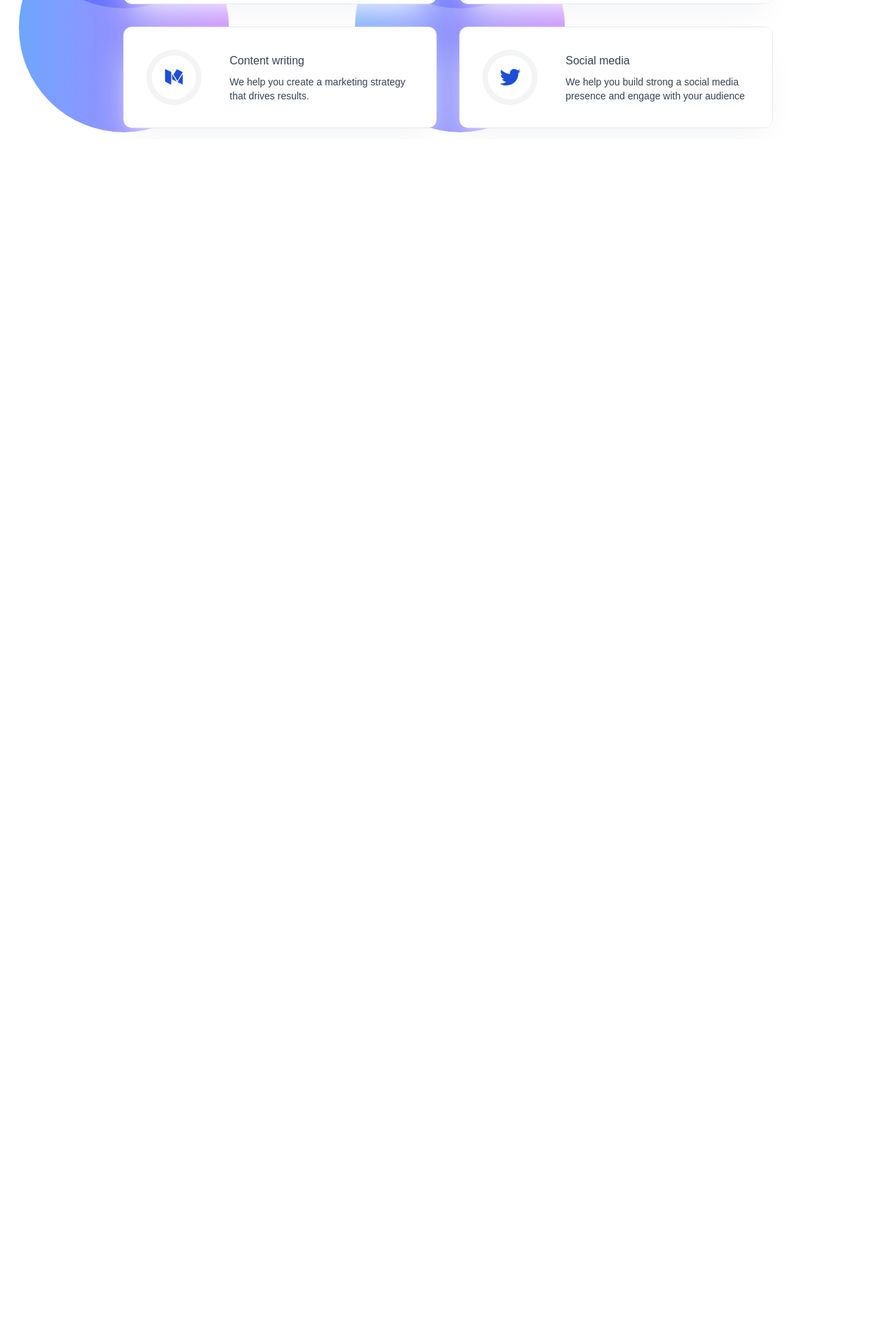
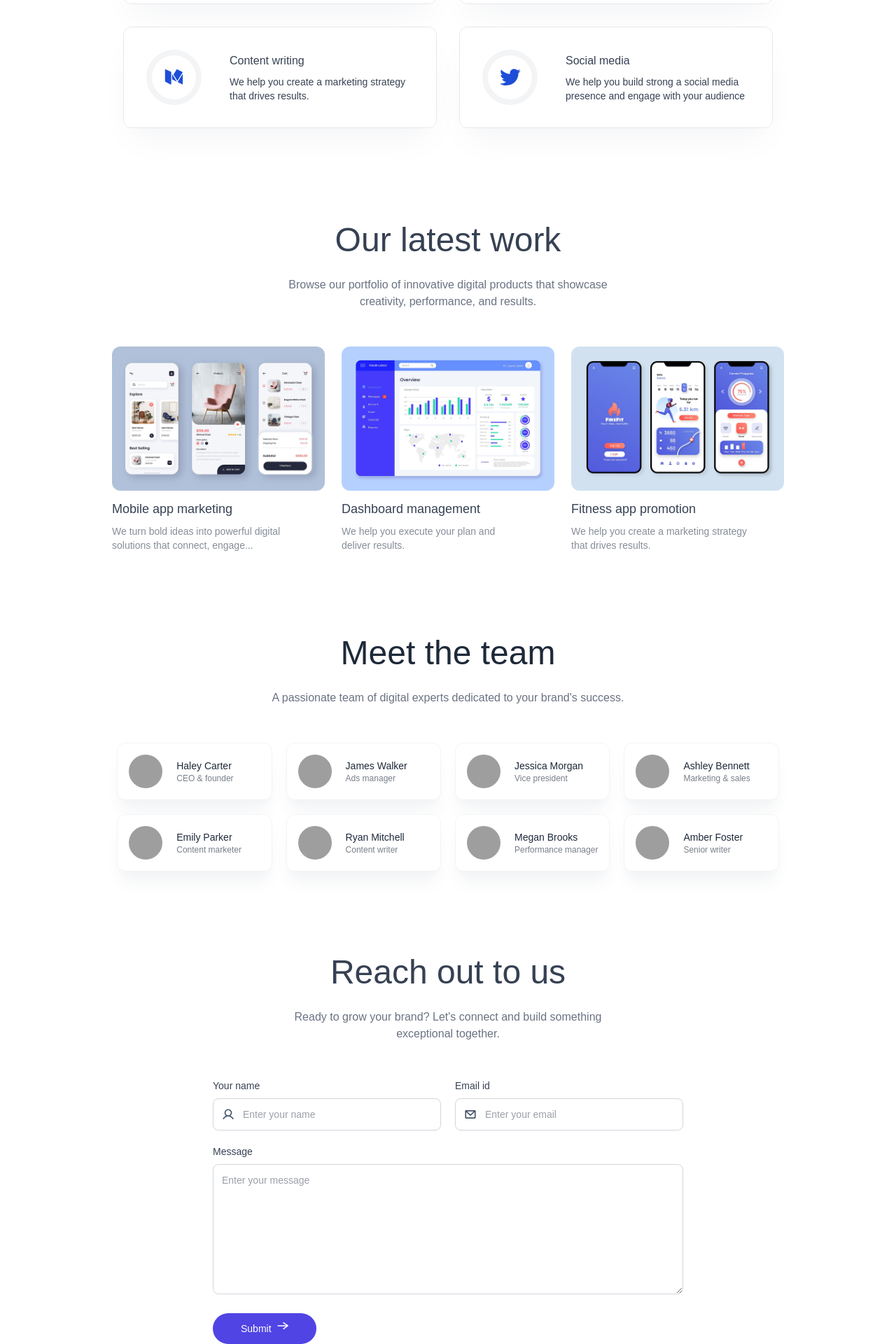
Before and after one commit to Kopikanth/Agency-ai, a React (Vite) app: page / in a window 1280 px wide. Shown: the part 1698-3618 px from the top of the page at 70% size. Before the commit the page ends 1897 px from the top, so only its background shows below. Built offline with nearby package versions, Linux system fonts and the light colour scheme; grey boxes are pictures that could not be loaded.

Commit message:
added works section and team section and started creating contact section

```diff
--- a/src/App.jsx
+++ b/src/App.jsx
@@ -3,12 +3,12 @@ import Navbar from "./components/Navbar";
 import Hero from "./components/Hero";
 import TrustedBy from "./components/TrustedBy";
 import Services from "./components/Services";
+import OurWork from "./components/OurWork";
+import Team from "./components/Team";
+import ContactUs from "./components/ContactUs";
 
 const App = () => {
 
-  // const [theme, setTheme] = useState(() => {
-  //   return localStorage.getItem("theme") || "light";
-  // });
   const [theme, setTheme] = useState(localStorage.getItem("theme") ? localStorage.getItem("theme") : "light");
 
   return (
@@ -17,6 +17,9 @@ const App = () => {
       <Hero/>
       <TrustedBy/>
       <Services/>
+      <OurWork/>
+      <Team/>
+      <ContactUs/>
     </div>
   );
 };
--- /dev/null
+++ b/src/components/ContactUs.jsx
@@ -0,0 +1,36 @@
+import assets from "../assets/assets";
+import Title from "./Title";
+
+const ContactUs = () => {
+
+    return (
+        <div id="contact-us" className="flex flex-col items-center gap-7 px-4 sm:px-12 lg:px-24 xl:px-40 pt-30 text-gray-700 dark:text-white">
+            <Title title='Reach out to us' desc="Ready to grow your brand? Let's connect and build something exceptional together." />
+            <form className="grid sm:grid-cols-2 gap-3 sm:gap-5 max-w-2xl w-full">
+                <div>
+                    <p className="mb-2 text-sm font-medium">Your name</p>
+                    <div className="flex pl-3 rounded-lg border border-gray-300 dark:border-gray-600">
+                        <img src={assets.person_icon} alt="person icon" />
+                        <input type="text" className="w-full p-3 text-sm outline-none" placeholder="Enter your name" />
+                    </div>
+                </div>
+                <div>
+                    <p className="mb-2 text-sm font-medium">Email id</p>
+                    <div className="flex pl-3 rounded-lg border border-gray-300 dark:border-gray-600">
+                        <img src={assets.email_icon} alt="email icon" />
+                        <input type="email" className="w-full p-3 text-sm outline-none" placeholder="Enter your email" />
+                    </div>
+                </div>
+                <div className="sm:col-span-2">
+                    <p className="mb-2 text-sm font-medium">Message</p>
+                    <textarea placeholder="Enter your message" rows={8} className="w-full p-3 text-sm outline-none rounded-lg border border-gray-300 dark:border-gray-600"/>
+                </div>
+                <button type="submit" className="w-max flex gap-2 bg-primary text-white text-sm px-10 py-3 rounded-full cursor-pointer hover:scale-103 transition-transform">
+                    Submit <img src={assets.arrow_icon} alt="arrow icon" className="w-4"/>
+                </button>
+            </form>
+        </div>
+    );
+};
+
+export default ContactUs;
--- a/src/components/Navbar.jsx
+++ b/src/components/Navbar.jsx
@@ -9,7 +9,7 @@ const Navbar = ({theme,setTheme}) => {
   return (
     <div className="flex justify-between items-center px-4 sm:px-12 lg:px-24 xl:px-40 py-4 sticky top-0 z-20 backdrop-blur-xl font-medium bg-white/50 dark:bg-gray-900/70">
       <img src={theme === "dark" ? assets.logo_dark : assets.logo} alt="logo" className="w-32 sm:w-40"/>
-      <div className={`text-gray-700 dark:text-white sm:text-sm ${sideBarOpen ? `max-sm:w-60 max-sm:pl-10` : `max-sm:w-0`} max-sm:fixed top-0 bottom-0 right-0 max-sm:min-h-screen max-sm:h-full max-sm:flex-col max-sm:bg-primary max-sm:text-white max-sm:pt-20 flex sm:items-center gap-5 transition-all`}>
+      <div className={`text-gray-700 dark:text-white sm:text-sm ${sideBarOpen ? 'max-sm:w-60 max-sm:pl-10' : 'max-sm:w-0'} max-sm:fixed top-0 bottom-0 right-0 max-sm:min-h-screen max-sm:h-full max-sm:flex-col max-sm:bg-primary max-sm:text-white max-sm:pt-20 flex sm:items-center gap-5 [transition-property:width, padding] duration-150`}>
         <img src={assets.close_icon} alt="close icon" className="w-5 absolute right-4 top-4 sm:hidden cursor-pointer" onClick={()=>{setSideBarOpen(false)}}/>
 
         <a onClick={()=>{setSideBarOpen(false)}} href="#" className="sm:hover:border-b">Home</a>
@@ -20,7 +20,7 @@ const Navbar = ({theme,setTheme}) => {
       <div className="flex items-center gap-2 sm:gap-4">
         <ThemeToggleBtn theme={theme} setTheme={setTheme}/>
         <img src={theme === "dark" ? assets.menu_icon_dark : assets.menu_icon} onClick={()=>{setSideBarOpen(true)}} alt="menu icon" className="w-8 sm:hidden cursor-pointer" />
-        <a href="#contact-us" className="text-sm max-sm:hidden flex items-center gap-2 bg-primary text-white px-6 py-2 rounded-full hover:scale-103 transition-all">
+        <a href="#contact-us" className="text-sm max-sm:hidden flex items-center gap-2 bg-primary text-white px-6 py-2 rounded-full hover:scale-103 transition-transform">
         Connect <img src={assets.arrow_icon} alt="arrow-icon" width={14}/>
         </a>
       </div>
--- /dev/null
+++ b/src/components/OurWork.jsx
@@ -0,0 +1,40 @@
+import assets from "../assets/assets";
+import Title from "./Title";
+
+const OurWork = () => {
+
+    const works = [
+        {
+            title: 'Mobile app marketing',
+            desc: 'We turn bold ideas into powerful digital solutions that connect, engage...',
+            image: assets.work_mobile_app
+        },
+        {
+            title: 'Dashboard management',
+            desc: 'We help you execute your plan and deliver results.',
+            image: assets.work_dashboard_management
+        },
+        {
+            title: 'Fitness app promotion',
+            desc: 'We help you create a marketing strategy that drives results.',
+            image: assets.work_fitness_app
+        }
+    ]
+
+    return (
+        <div id="our-work" className="flex flex-col items-center gap-7 px-4 sm:px-12 lg:px-24 xl:px-40 pt-30 text-gray-700 dark:text-white">
+            <Title title='Our latest work' desc='Browse our portfolio of innovative digital products that showcase creativity, performance, and results.' />
+            <div className="grid sm:grid-cols-2 lg:grid-cols-3 gap-6 w-full max-w-5xl">
+                {works.map((work, index) => (
+                    <div key={index} className="hover:scale-102 transition-transform duration-500 cursor-pointer">
+                        <img src={work.image} alt="work image" className="w-full rounded-xl" />
+                        <h3 className="mt-3 mb-2 text-lg font-semibold">{work.title}</h3>
+                        <p className="text-sm opacity-60 w-5/6">{work.desc}</p>
+                    </div>
+                ))}
+            </div>
+        </div>
+    );
+};
+
+export default OurWork;
--- a/src/components/ServiceCard.jsx
+++ b/src/components/ServiceCard.jsx
@@ -1,14 +1,20 @@
-import { useState } from "react";
+import { useRef, useState } from "react";
 
 const ServiceCard = ({ service }) => {
 
-    const [position, setPosition] = useState({x: 0, y: 0});
+    const [position, setPosition] = useState({ x: 0, y: 0 });
+    const [visible, setVisible] = useState(false);
+    const divRef = useRef(null);
+
+    const handleMouseMove = (e) => {
+        const bounds = divRef.current.getBoundingClientRect();
+        setPosition({x: e.clientX - bounds.left, y: e.clientY - bounds.top})
+    }
 
     return (
-        <div className="relative  max-w-lg m-2 sm:m-4 rounded-xl border border-gray-200 dark:border-gray-700 shadow-2xl shadow-gray-100 dark:shadow-white/10">
-            <div className={`pointer-events-none  rounded-full bg-gradient-to-r from-blue-500 via-indigo-500 to-purple-500 w-[300px] h-[300px] absolute z-0  duration-500 mix-blend-lighten opacity-70`} style={{top: position.x - 150, left: position.y - 150}}/>
-            {/* style={{top: position.x - 150, left: position.y - 150}} */}
-            <div className="flex items-center gap-10 p-8 hover:p-7.5 hover:m-0.5 transition-all rounded-[10px] bg-white dark:bg-gray-900 z-10 relative">
+        <div ref={divRef} onMouseMove={handleMouseMove} onMouseEnter={()=>setVisible(true)} onMouseLeave={()=>setVisible(false)} className="relative overflow-hidden max-w-lg m-2 sm:m-4 rounded-xl border border-gray-200 dark:border-gray-700 shadow-2xl shadow-gray-100 dark:shadow-white/10">
+            <div className={`pointer-events-none blur-2xl rounded-full bg-gradient-to-r from-blue-500 via-indigo-500 to-purple-500 w-[300px] h-[300px] absolute z-0 mix-blend-lighten ${visible ? 'opacity-70' : 'opacity-0'}`} style={{top: position.y - 150, left: position.x -150}}/>
+            <div className="flex items-center gap-10 p-8 hover:p-7.5 hover:m-0.5 [transition-property:padding,margin] duration-150 rounded-[10px] bg-white dark:bg-gray-900  z-10 relative">
                 <div className="bg-gray-100 dark:bg-gray-700 rounded-full">
                     <img src={service.icon} alt="service icon" className="max-w-24 bg-white dark:bg-gray-900 rounded-full m-2" />
                 </div>
--- a/src/components/Services.jsx
+++ b/src/components/Services.jsx
@@ -1,5 +1,6 @@
 import assets from "../assets/assets";
 import ServiceCard from "./ServiceCard";
+import Title from "./Title";
 
 const Services = () => {
 
@@ -27,14 +28,13 @@ const Services = () => {
     ]
 
     return (
-        <div id="services" className="relative flex flex-col items-center pt-30 gap-7 px-4 sm:px-12 lg:px-24 xl:px-40 text-gray-700 dark:text-white">
+        <div id="services" className="relative flex flex-col items-center pt-30 gap-7 px-4 sm:px-12 lg:px-24 xl:px-40  text-gray-700 dark:text-white ">
             <img src={assets.bgImage2} alt="background image" className="absolute -top-110 -left-70 -z-1 dark:hidden" />
-            <h1 className="text-3xl font-medium sm:text-5xl">How can we help?</h1>
-            <p className="max-w-lg text-center text-gray-500 dark:text-white/75 mb-6">From strategy to execution, we craft digital solutions that move your business forward.</p>
+            <Title title='How can we help?' desc='From strategy to execution, we craft digital solutions that move your business forward.'/>
             <div className="flex flex-col md:grid grid-cols-2">
                 {
                     servicesData.map((service, index) => (
-                        <ServiceCard key={index} service={service}/>
+                        <ServiceCard key={index} service={service} />
                     ))
                 }
             </div>
--- /dev/null
+++ b/src/components/Team.jsx
@@ -0,0 +1,24 @@
+import assets, { teamData } from "../assets/assets";
+import Title from "./Title";
+
+const Team = () => {
+
+    return (
+        <div className="flex flex-col items-center gap-7 px-4 sm:px-12 lg:px-24 xl:px-40 pt-30 text-gray-800 dark:text-white">
+            <Title title="Meet the team" desc="A passionate team of digital experts dedicated to your brand's success." />
+            <div className="grid grid-cols-2 md:grid-cols-3 xl:grid-cols-4 gap-5">
+                {teamData.map((person, index)=>(
+                    <div key={index} className="flex max-sm:flex-col items-center gap-5 p-4 rounded-xl border border-gray-100 dark:border-gray-700 bg-white dark:bg-gray-900 shadow-xl shadow-gray-100 dark:shadow-white/5 hover:scale-103 transition-transform duration-400">
+                        <img src={person.image} alt="member image" className="w-12 h-12 rounded-full" />
+                        <div className="flex-1">
+                            <h3 className="font-bold text-sm">{person.name}</h3>
+                            <p className="text-xs opacity-60">{person.title}</p>
+                        </div>
+                    </div>
+                ))}
+            </div>
+        </div>
+    );
+};
+
+export default Team;
--- /dev/null
+++ b/src/components/Title.jsx
@@ -0,0 +1,12 @@
+
+const Title = ({title, desc}) => {
+
+    return (
+        <>
+            <h1 className="text-3xl font-medium sm:text-5xl">{title}</h1>
+            <p className="max-w-lg text-center text-gray-500 dark:text-white/75 mb-6">{desc}</p>
+        </>
+    );
+};
+
+export default Title;
```
